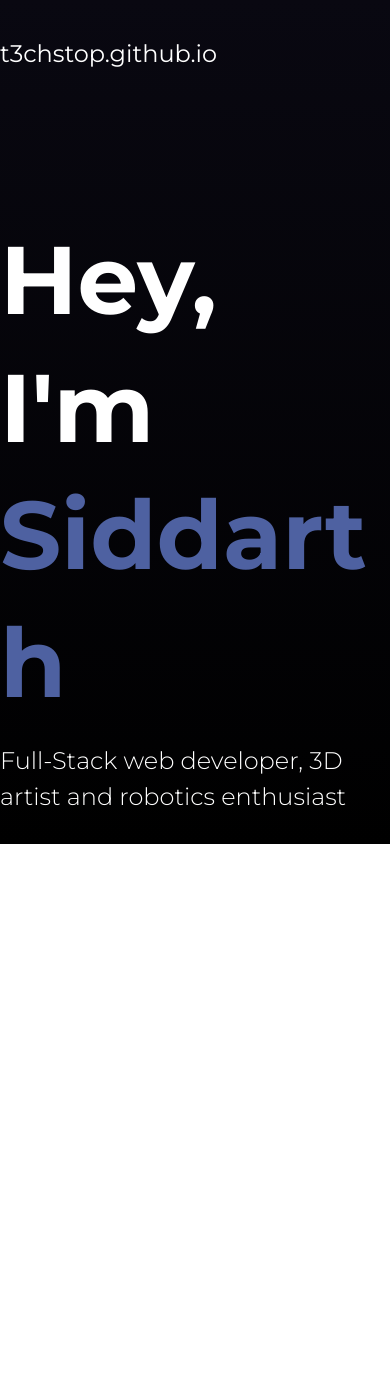
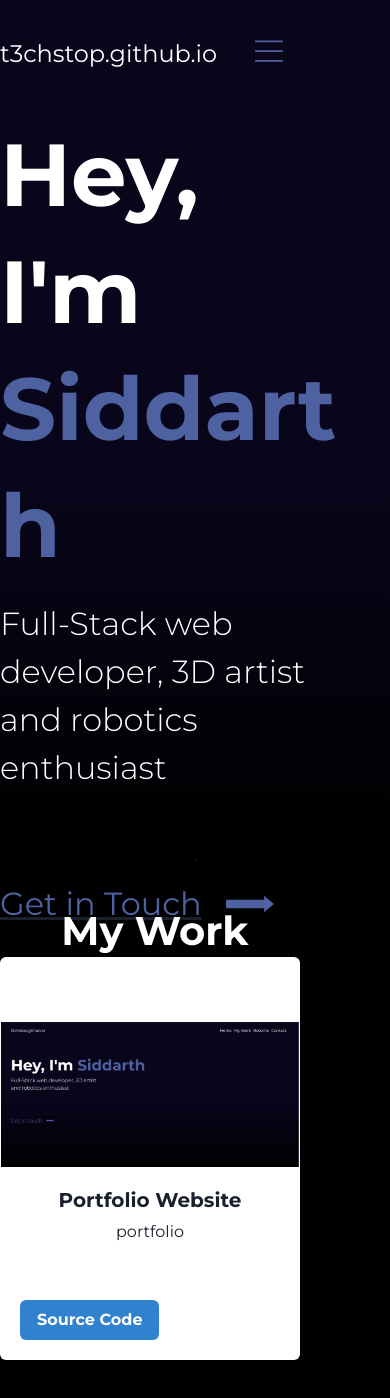
Before and after one commit to t3chstop/portfolio-v5, a React (Vite) app: page / in a window 390 px wide. Shown: the top 1398 px of the page. Before the commit the page ends 844 px from the top, so only its background shows below. Built offline with nearby package versions, Linux system fonts and the light colour scheme.

Commit message:
navbar responsiveness and my work section

```diff
--- a/package.json
+++ b/package.json
@@ -15,7 +15,9 @@
     "@fontsource/montserrat": "^4.5.13",
     "framer-motion": "^8.3.3",
     "react": "^18.2.0",
-    "react-dom": "^18.2.0"
+    "react-dom": "^18.2.0",
+    "react-particles": "^2.7.1",
+    "react-tsparticles": "^2.7.1"
   },
   "devDependencies": {
     "@types/react": "^18.0.26",
--- a/src/App.tsx
+++ b/src/App.tsx
@@ -7,7 +7,8 @@ import '@fontsource/montserrat/300.css'
 import '@fontsource/montserrat/400.css'
 import '@fontsource/montserrat/700.css'
 import { Header,} from './components/Header'
-// import Particles from 'react-particles-js';
+import { HeroBottom } from './components/HeroBottom'
+import { MyWork } from './components/MyWork'
 
 
 function App() {
@@ -16,9 +17,13 @@ function App() {
   return (
     <div className="App">
       <ChakraProvider theme={theme}>
-        <Box w='100vw' h='100vh' bgGradient='linear(to-b, blue.900, black)'>
+        <Box w='100vw' h='100vh' bgGradient='linear(0deg, rgba(0,0,0,1) 0%, rgba(9,6,28,1) 45%)'>
           <Navbar />
           <Header />
+          <HeroBottom />
+        </Box>
+        <Box w='100vw' h='100vh' bg='black'>.
+          <MyWork />
         </Box>
       </ChakraProvider>
 
--- a/src/Theme.tsx
+++ b/src/Theme.tsx
@@ -5,7 +5,7 @@ export const theme = extendTheme({
       blue: {
         100: "#6A8AF5",
         400: "#4E61A1",
-        900: "#090811",
+        900: "#09061C",
       },
     },
 
--- a/src/components/Header.tsx
+++ b/src/components/Header.tsx
@@ -7,9 +7,9 @@ export function Header() {
     const handleToggle = () => setShow(!show);
 
     return (
-            <Box textAlign='left' pt='36' pl={[0, 10, 20]}>
-                <Heading as='h1' fontWeight='bold' fontSize='8xl' color='white'>Hey, I'm <Heading as='span' fontWeight='bold' fontSize='8xl' color='blue.400'>Siddarth</Heading></Heading>
-                <Text fontWeight='light' fontSize='24px' pt='16px' maxWidth='xl' color='white'>Full-Stack web developer, 3D artist and robotics enthusiast</Text>
+            <Box textAlign='left' pt={[10, 10, 10, 36]} pl={[0, 10, 20]} pr='10'>
+                <Heading as='h1' fontWeight='bold' fontSize={['5.5rem', '5.5rem', '8xl']} color='white'>Hey, I'm <Heading as='span' fontWeight='bold' fontSize={['5.5rem', '5.5rem', '8xl']} color='blue.400'>Siddarth</Heading></Heading>
+                <Text fontWeight='light' fontSize='32px' pt='16px' maxWidth='xl' color='white'>Full-Stack web developer, 3D artist and robotics enthusiast</Text>
             </Box>
 
     )
--- /dev/null
+++ b/src/components/HeroBottom.tsx
@@ -0,0 +1,42 @@
+import React, {ElementType} from 'react'
+import {
+    Flex,
+    Link,
+    Spacer,
+    Hide,
+    Box,
+    Icon,
+    HStack,
+    Text,
+    StackProps,
+  } from '@chakra-ui/react'
+import { RightArrowIcon } from '../icons/Icon'
+
+interface FeatureProps extends StackProps {
+    icon: ElementType
+}
+
+function Label(props: FeatureProps) {
+    const {icon, children, ...rest} = props
+    return (
+        <HStack {...rest} spacing='24px'>
+            <Link href='#' textDecoration='underline'>
+                <Text fontWeight='normal' textAlign='left' color='blue.400' fontSize='32px'>{children}</Text>
+            </Link>
+            <Link href='#'>
+                <Icon as={icon} boxSize='48px' textDecoration='underline'/>
+            </Link>
+        </HStack>
+    )
+}
+
+export function HeroBottom() {
+    return (
+        <Box alignContent='left' pt={['5.5rem','6.5rem', 40]} pl={[0, 10, 20]} textAlign='left'>
+            {/* <Link href='#' color='blue.400' fontSize='32px'>Get in touch</Link>
+            <Icon as={RightArrowIcon} /> */}
+            <Label icon={RightArrowIcon}>Get in Touch</Label>
+        </Box>
+
+    )
+}
--- /dev/null
+++ b/src/components/MyWork.tsx
@@ -0,0 +1,68 @@
+import React from 'react'
+import {
+    Flex,
+    Spacer,
+    Heading,
+    HStack,
+    Card,
+    CardBody,
+    CardFooter,
+    Image,
+    Stack,
+    Text,
+    Button,
+    StackProps,
+    Box,
+  } from '@chakra-ui/react'
+
+export const Project = (props: StackProps) => {
+    const { children, ...rest } = props
+    return (
+        <Card
+            direction={['column', 'column', 'row']}
+            overflow='hidden'
+            pt='16'
+            >
+            <Image
+                maxW={['300px', '300px', '400px']}
+                maxH={['150px', '150px', '200px']}
+                src='src\assets\portfolio.PNG'
+                alt='Portfolio Screenshot'
+                border='1px solid white'
+            />
+
+            <Stack>
+                <CardBody>
+                <Heading as='h3' size='md'>Portfolio Website</Heading>
+
+                <Text py='2'>
+                    {children}
+                </Text>
+                </CardBody>
+
+                <CardFooter>
+                <Button variant='solid' colorScheme='blue'>
+                    Source Code
+                </Button>
+                </CardFooter>
+            </Stack>
+            </Card>
+    )
+}
+
+export function MyWork() {
+    return (
+        <Box>
+            <Flex pt='9' pr='20' pl={[0, 10, 20]} id='myWork'>
+                <Spacer />
+                    <Heading as='h2' color='white' fontWeight='bold' fontSize='40'>My Work</Heading>
+                <Spacer />
+            </Flex>
+            <Flex pl={[0, 10, 20]} pr={[0, 10, 20]}>
+                <Project>portfolio</Project>
+                <Spacer />
+            </Flex>
+        </Box>
+
+    )
+}
--- a/src/components/Navbar.tsx
+++ b/src/components/Navbar.tsx
@@ -8,13 +8,20 @@ import {
     Spacer,
     Hide,
     Box,
+    Menu,
+    MenuItem,
+    MenuButton,
+    Button,
+    MenuList,
+    Icon,
   } from '@chakra-ui/react'
 
+import { HamburgerMenuIcon, RightArrowIcon } from '../icons/Icon'
 
 export function Navbar() {
     return (
         <Box alignContent='right' pt='9' pr='20' pl={[0, 10, 20]} id='nav'>
-            <Flex display={{base: 'none', sm:'none', md:'none', lg:'flex'}}>
+            <Flex display={{base: 'none', sm:'none', md:'none', lg:'flex'}} position='static'>
                 <Link href='#' color='white' fontSize='2xl'>t3chstop.github.io</Link>
                 <Spacer />
                 <Breadcrumb separator='' fontSize='2xl' color='white'>
@@ -38,6 +45,19 @@ export function Navbar() {
 
             <Flex display={{base: 'flex', sm:'flex', md:'flex', lg:'none'}}>
                 <Link href='#' color='white' fontSize='2xl'>t3chstop.github.io</Link>
+                <Spacer />
+                <Menu>
+                <MenuButton as={Button} bg='transparent' variant='ghost'>
+                    <Icon as={HamburgerMenuIcon} />
+                    {/* <a href="https://iconscout.com/icons/hamburger-menu" target="_blank">Hamburger Menu Icon</a> by <a href="https://iconscout.com/contributors/petras-nargela" target="_blank">Petras Nargėla</a> */}
+                </MenuButton>
+                <MenuList>
+                    <MenuItem>Home</MenuItem>
+                    <MenuItem>My Work</MenuItem>
+                    <MenuItem>Resume</MenuItem>
+                    <MenuItem>Contact</MenuItem>
+                </MenuList>
+                </Menu>
             </Flex>
         </Box>
 
--- a/src/components/Particles.tsx
+++ /dev/null
@@ -1,3 +0,0 @@
-import Particles from "react-particles";
-import type { Engine } from "tsparticles-engine";
-import { loadTrianglesPreset } from "tsparticles-preset-triangles";
--- /dev/null
+++ b/src/icons/Icon.tsx
@@ -0,0 +1,21 @@
+import React from 'react'
+
+export function RightArrowIcon() {
+    return (
+        <svg xmlns="http://www.w3.org/2000/svg" xmlns:xlink="http://www.w3.org/1999/xlink" fill="#4E61A1" height="48px" width="48px" version="1.1" id="Capa_1" viewBox="0 0 202.654 202.654" xml:space="preserve">
+            <polygon points="202.654,101.327 161,66.304 161,82.911 0,82.911 0,119.744 161,119.744 161,136.35 "/>
+        </svg>
+    )
+}
+
+export function HamburgerMenuIcon() {
+    return (
+        <svg xmlns="http://www.w3.org/2000/svg" width="48px" height="48px" version="1.1" viewBox="0 0 700 700" fill='#4E61A1'>
+        <g>
+         <path d="m156.64 151.08h386.73c7.1172 0 12.879-5.7617 12.879-12.879s-5.7617-12.879-12.879-12.879h-386.73c-7.1172 0-12.879 5.7617-12.879 12.879-0.023437 7.1172 5.7617 12.879 12.879 12.879z"/>
+         <path d="m156.64 434.7h386.73c7.1172 0 12.879-5.7617 12.879-12.879 0-7.1172-5.7617-12.879-12.879-12.879h-386.73c-7.1172 0-12.879 5.7617-12.879 12.879 0 7.1172 5.7617 12.879 12.879 12.879z"/>
+         <path d="m156.64 292.88h386.73c7.1172 0 12.879-5.7617 12.879-12.879s-5.7617-12.879-12.879-12.879h-386.73c-7.1172 0-12.879 5.7617-12.879 12.879s5.7617 12.879 12.879 12.879z"/>
+        </g>
+       </svg>
+    )
+}
```
Also changed, not shown: src/components/ParticlesContainer.tsx (added, +21 -0 lines), src/assets/portfolio.PNG (added), 1 other file (tests, documents, lock files or other folders).
